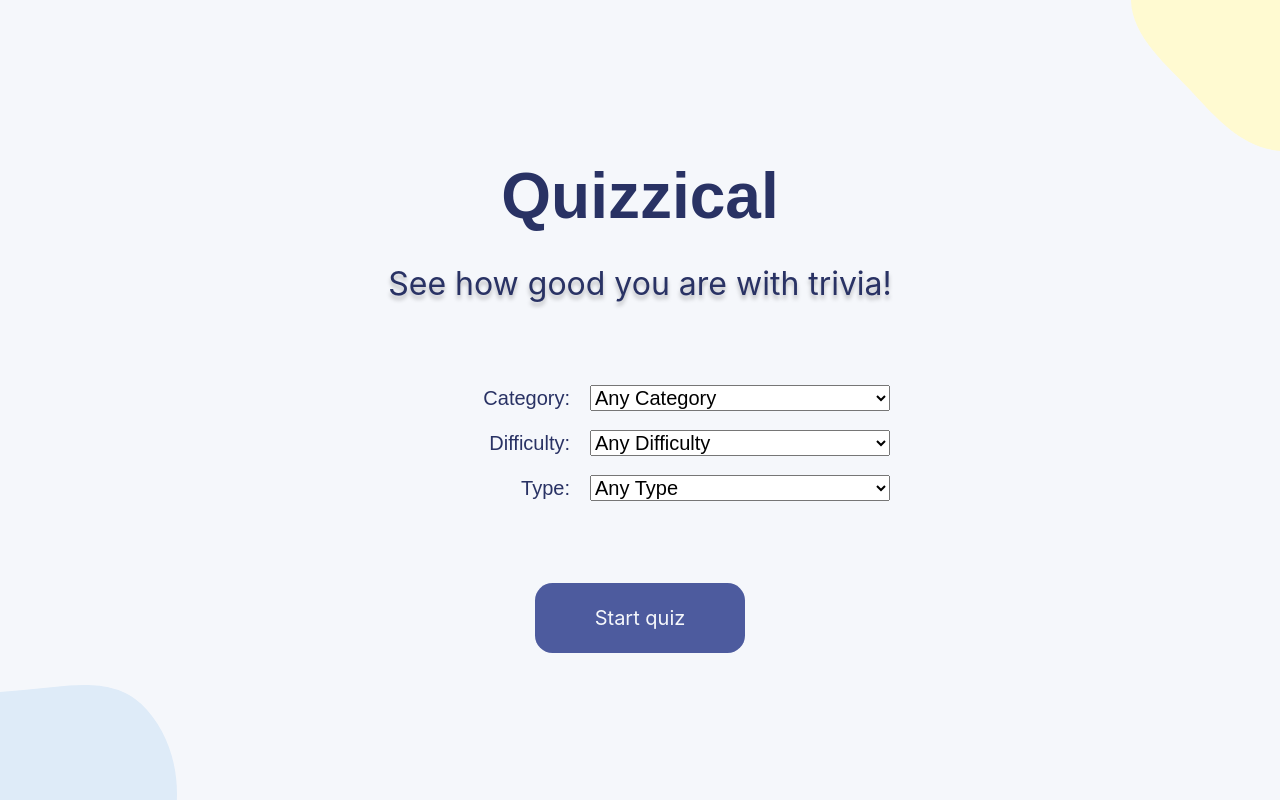
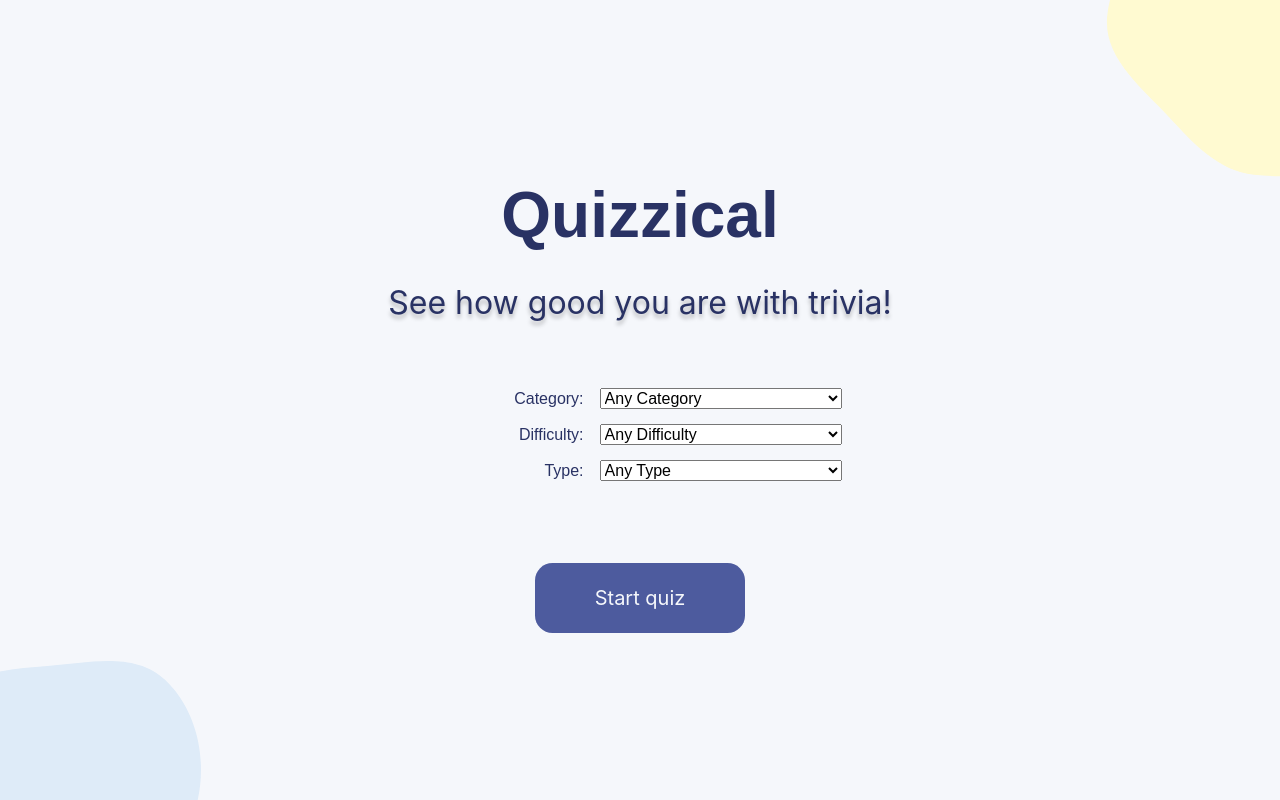
Before and after one commit to fontilan/quizzical, a React (Create React App) app: page / in a window 1280 px wide. Built offline with nearby package versions, Linux system fonts and the light colour scheme; a web font is replaced by a local one.

Commit message:
fix: font-sizes, refactor: css reset into main

```diff
--- a/src/styles/css/index.css
+++ b/src/styles/css/index.css
@@ -1,30 +1,18 @@
 @import url("https://rsms.me/inter/inter.css");
 /*
-  Josh's Custom CSS Reset
-  https://www.joshwcomeau.com/css/custom-css-reset/
+  VARIABLES
+*/
+/*
+  MAIN
 */
 * {
   margin: 0;
 }
 
 html {
-  height: 100%;
-}
-
-body {
-  line-height: 1.5;
-  -webkit-font-smoothing: antialiased;
-}
-
-/*
-  VARIABLES
-*/
-/*
-  MAIN
-*/
-html {
   display: grid;
   font-family: "Karla", sans-serif;
+  height: 100%;
   place-items: center;
 }
 
@@ -32,7 +20,8 @@ body {
   background: fixed url(/src/images/blob-top.svg) top -6em right -6em no-repeat, fixed url(/src/images/blob-bottom.svg) bottom -6em left -6em no-repeat;
   background-color: #f5f7fb;
   color: #293264;
-  font-size: 20px;
+  font-size: 1rem;
+  line-height: 1.5;
   padding: 2em 0;
   width: min(95vw, 800px);
 }
@@ -90,6 +79,7 @@ button {
   border: none;
   color: #f5f7fb;
   font-family: "Inter", sans-serif;
+  font-size: 1.25rem;
   margin-top: 4em;
   padding: 1em 3em;
 }
@@ -141,6 +131,7 @@ button {
   border-radius: 0.875em;
   border: none;
   color: #f5f7fb;
+  font-size: 1.25rem;
   padding: 1em 3em;
 }
 
--- a/src/styles/scss/index.scss
+++ b/src/styles/scss/index.scss
@@ -1,22 +1,4 @@
 @import url('https://rsms.me/inter/inter.css');
-
-/*
-  Josh's Custom CSS Reset
-  https://www.joshwcomeau.com/css/custom-css-reset/
-*/
-
-* {
-  margin: 0;
-}
-
-html {
-  height: 100%;
-}
-
-body {
-  line-height: 1.5;
-  -webkit-font-smoothing: antialiased;
-}
 
 /*
   VARIABLES
@@ -24,6 +6,7 @@ body {
 $font-primary: 'Karla', sans-serif;
 $font-secondary: 'Inter', sans-serif;
 
+$clr-black: #1c1c1c;
 $clr-blue-darker: #293264;
 $clr-blue-lighter: #d6dbf5;
 $clr-blue-primary: #4d5b9e;
@@ -32,14 +15,18 @@ $clr-red: #f8bcbc;
 $clr-white-darker: #dbdef0;
 $clr-white-lighter: #ffffff;
 $clr-white-primary: #f5f7fb;
-$clr-black: #1c1c1c;
 
 /*
   MAIN
 */
+* {
+  margin: 0;
+}
+
 html {
   display: grid;
   font-family: $font-primary;
+  height: 100%;
   place-items: center;
 }
 
@@ -48,7 +35,8 @@ body {
     fixed url(/src/images/blob-bottom.svg) bottom -6em left -6em no-repeat;
   background-color: $clr-white-primary;
   color: $clr-blue-darker;
-  font-size: 20px;
+  font-size: 1rem;
+  line-height: 1.5;
   padding: 2em 0;
   width: min(95vw, 800px);
 }
@@ -111,6 +99,7 @@ button {
     border: none;
     color: $clr-white-primary;
     font-family: $font-secondary;
+    font-size: 1.25rem;
     margin-top: 4em;
     padding: 1em 3em;
   }
@@ -167,6 +156,7 @@ button {
     border-radius: 0.875em;
     border: none;
     color: $clr-white-primary;
+    font-size: 1.25rem;
     padding: 1em 3em;
   }
 }
```
Also changed, not shown: 1 other file (tests, documents, lock files or other folders).
